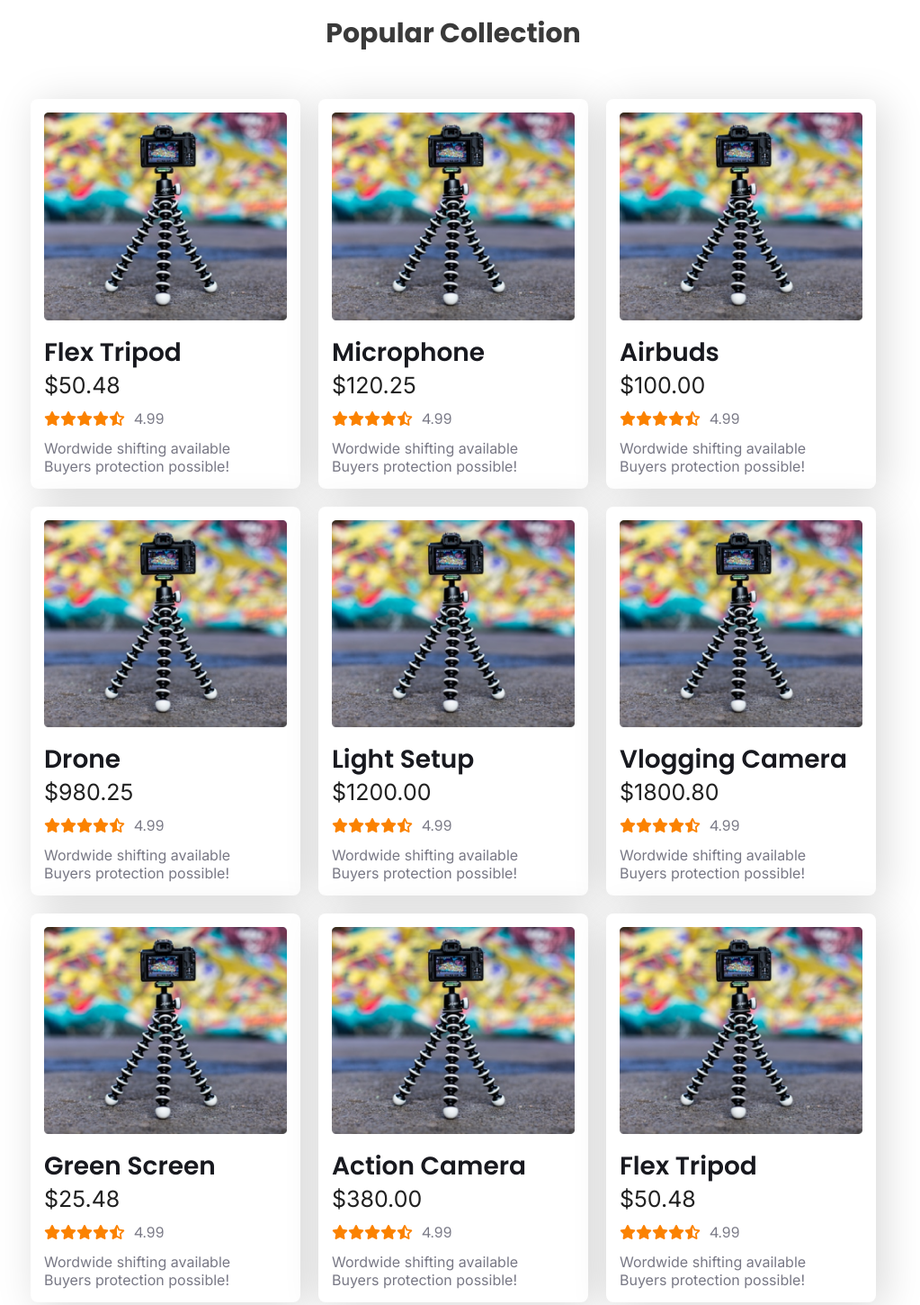
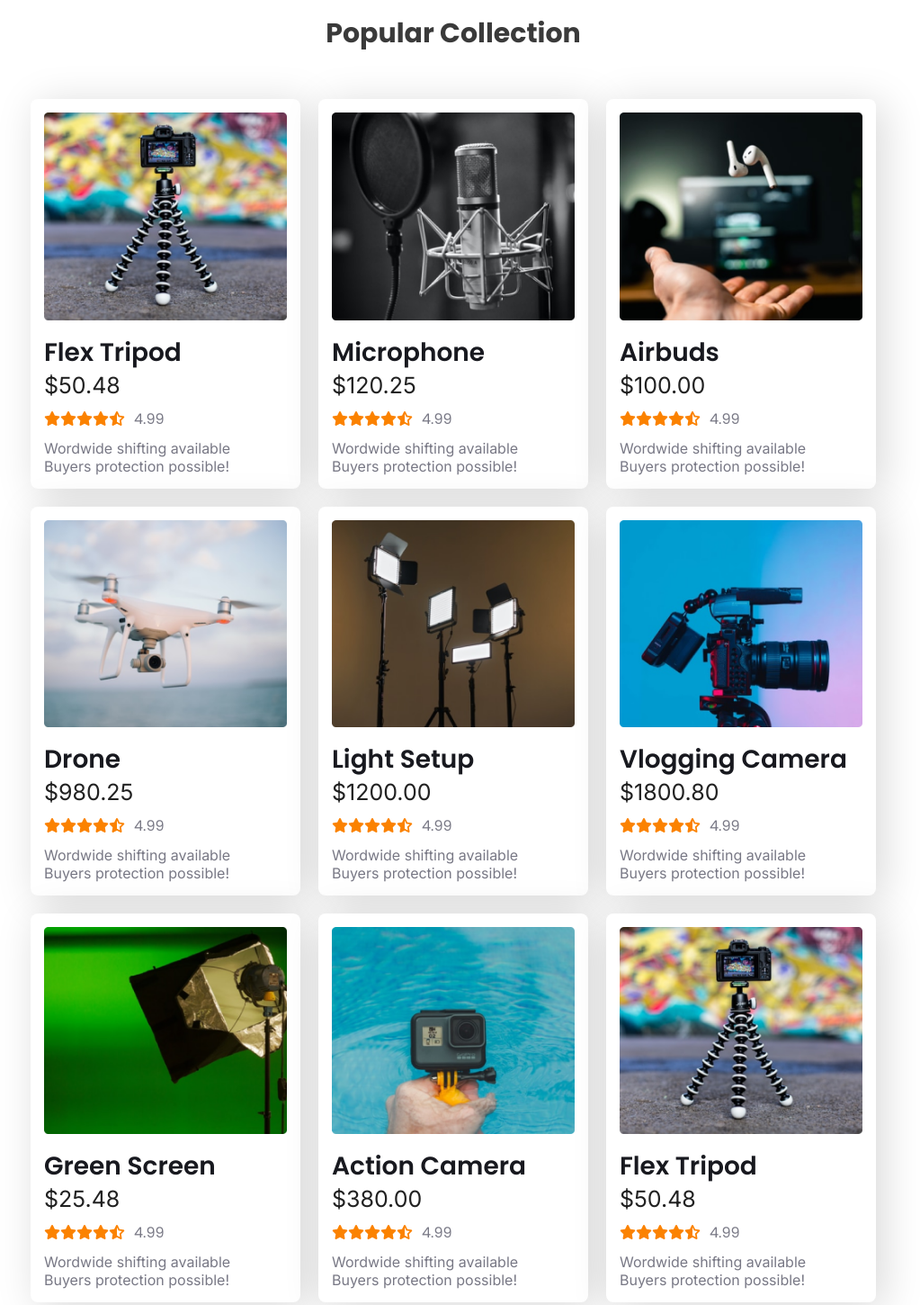
Before and after one commit to CapOfCode/influencer-products, a plain HTML site: page index.html in a window 1280 px wide. Shown: the part 860-2310 px from the top of the page at 90% size, without its empty margins (136-1159 px from the left). Drawn offline with Linux system fonts and the light colour scheme.

Commit message:
image loction fix

```diff
--- a/index.html
+++ b/index.html
@@ -88,7 +88,7 @@
                     </div>
                     <div class="product-card">
                         <div class="product-image">
-                            <img src="assets/tripod.png" alt="">
+                            <img src="assets/mic.png" alt="">
                         </div>
                         <div class="product-details">
                             <h2 class="product-title">Microphone</h2>
@@ -105,7 +105,7 @@
                     </div>
                     <div class="product-card">
                         <div class="product-image">
-                            <img src="assets/tripod.png" alt="">
+                            <img src="assets/airpod.png" alt="">
                         </div>
                         <div class="product-details">
                             <h2 class="product-title">Airbuds</h2>
@@ -122,7 +122,7 @@
                     </div>
                     <div class="product-card">
                         <div class="product-image">
-                            <img src="assets/tripod.png" alt="">
+                            <img src="assets/drone.png" alt="">
                         </div>
                         <div class="product-details">
                             <h2 class="product-title">Drone</h2>
@@ -139,7 +139,7 @@
                     </div>
                     <div class="product-card">
                         <div class="product-image">
-                            <img src="assets/tripod.png" alt="">
+                            <img src="assets/lights.png" alt="">
                         </div>
                         <div class="product-details">
                             <h2 class="product-title">Light Setup</h2>
@@ -156,7 +156,7 @@
                     </div>
                     <div class="product-card">
                         <div class="product-image">
-                            <img src="assets/tripod.png" alt="">
+                            <img src="assets/camera.png" alt="">
                         </div>
                         <div class="product-details">
                             <h2 class="product-title">Vlogging Camera</h2>
@@ -173,7 +173,7 @@
                     </div>
                     <div class="product-card">
                         <div class="product-image">
-                            <img src="assets/tripod.png" alt="">
+                            <img src="assets/single-light.png" alt="">
                         </div>
                         <div class="product-details">
                             <h2 class="product-title">Green Screen</h2>
@@ -190,7 +190,7 @@
                     </div>
                     <div class="product-card">
                         <div class="product-image">
-                            <img src="assets/tripod.png" alt="">
+                            <img src="assets/action.png" alt="">
                         </div>
                         <div class="product-details">
                             <h2 class="product-title">Action Camera</h2>
```
